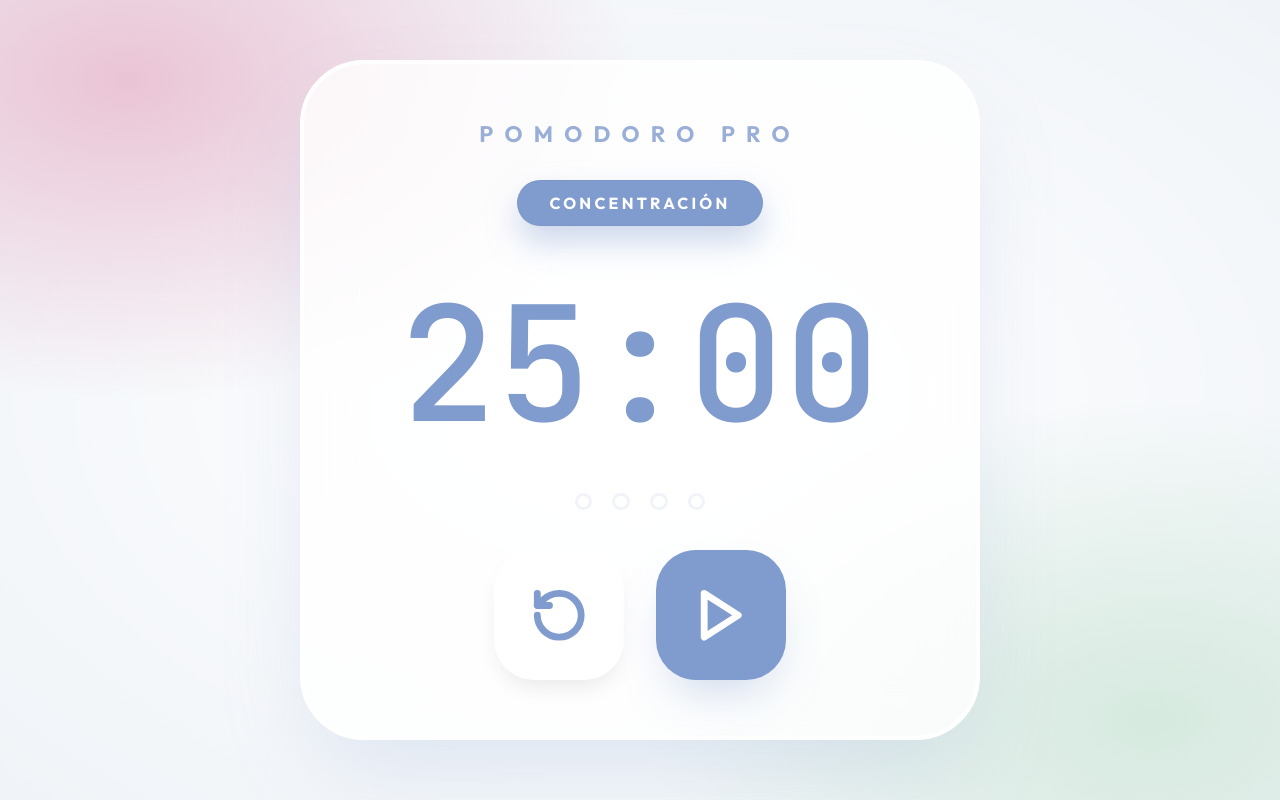
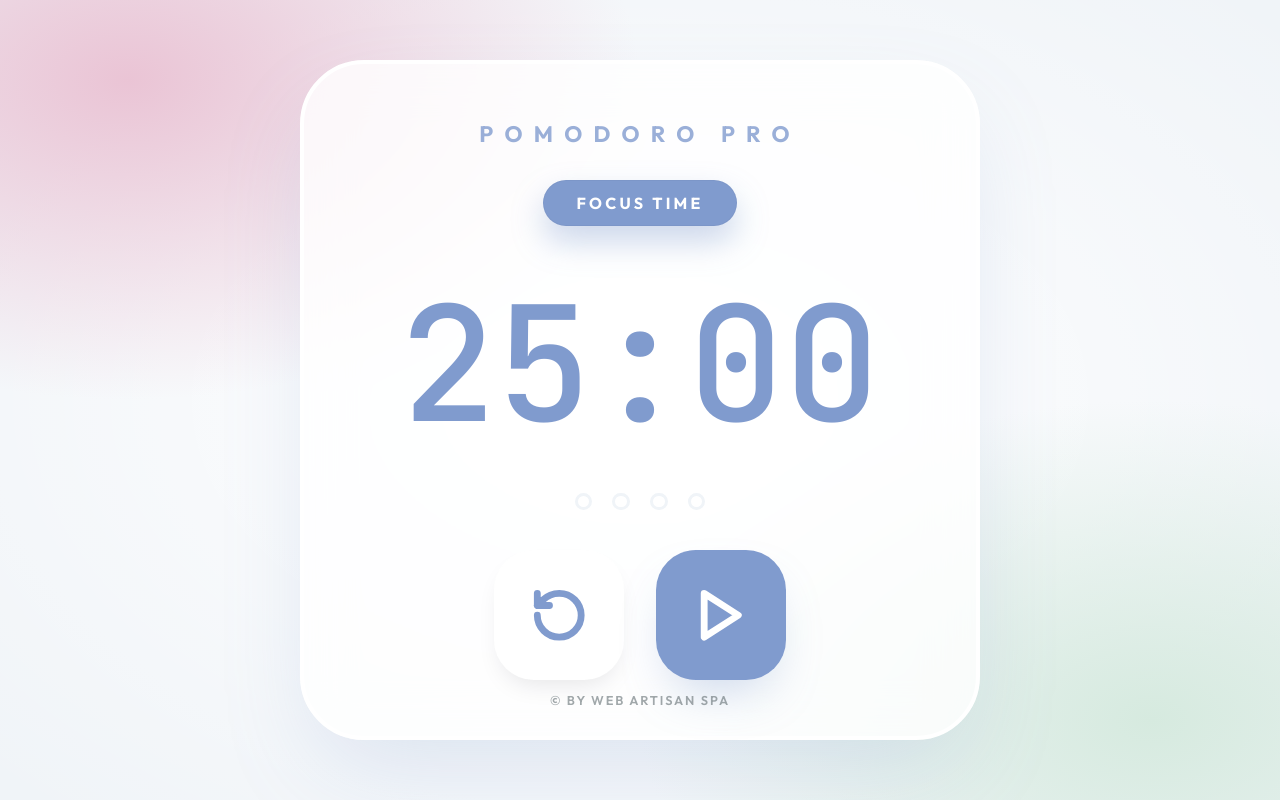
Before and after one commit to jsilvacode/pomodoro-desktop, a website: page src/index.html in a window 1280 px wide. Drawn offline with Linux system fonts and the light colour scheme.

Commit message:
Branding v2: Update labels to English and add WEB ARTISAN SPA credits

```diff
--- a/src/index.html
+++ b/src/index.html
@@ -191,13 +191,24 @@
             stroke-linecap: round;
             stroke-linejoin: round;
         }
+
+        .footer {
+            position: absolute;
+            bottom: 3.5vmin;
+            font-size: clamp(0.6rem, 1.6vmin, 0.8rem);
+            letter-spacing: 0.15em;
+            color: var(--text-dim);
+            opacity: 0.6;
+            font-weight: 600;
+            text-transform: uppercase;
+        }
     </style>
 </head>
 <body>
     <div class="container">
         <h1>Pomodoro Pro</h1>
 
-        <div class="status-badge work" id="statusBadge">ENFOQUE</div>
+        <div class="status-badge work" id="statusBadge">FOCUS TIME</div>
 
         <div class="timer-display working" id="timer">25:00</div>
 
@@ -218,6 +229,8 @@
             </button>
             <button id="pause" class="btn" disabled title="Pausar" style="display:none">Pausa</button> <!-- Hidden but kept for logic for now -->
         </div>
+
+        <div class="footer">© by WEB ARTISAN SPA</div>
     </div>
 
     <script>
@@ -252,11 +265,11 @@
 
             // UI Updates
             if (isWorkSession) {
-                statusBadge.textContent = "CONCENTRACIÓN";
+                statusBadge.textContent = "FOCUS TIME";
                 statusBadge.className = "status-badge work";
                 timerElement.className = "timer-display working";
             } else {
-                statusBadge.textContent = (cyclesCompleted === 0) ? "DESCANSO LARGO" : "DESCANSO CORTO";
+                statusBadge.textContent = (cyclesCompleted === 0) ? "RELAX (LONG)" : "RELAX (SHORT)";
                 statusBadge.className = "status-badge break";
                 timerElement.className = "timer-display break";
             }
@@ -304,14 +317,14 @@
                 if (cyclesCompleted >= 4) {
                     cyclesCompleted = 0;
                     remainingTime = TIMES.LONG_BREAK;
-                    notify('¡Excelente trabajo!', 'Es hora de un descanso largo de 15 minutos.');
+                    notify('Great work!', 'Time for a big 15-minute relax.');
                 } else {
                     remainingTime = TIMES.SHORT_BREAK;
-                    notify('¡Sesión terminada!', 'Tómate un pequeño descanso de 5 minutos.');
+                    notify('Session finished!', 'Take a quick 5-minute relax.');
                 }
             } else {
                 remainingTime = TIMES.WORK;
-                notify('¡Regresamos!', 'Hora de enfocarse de nuevo.');
+                notify("We're back!", 'Time to focus again.');
             }
             isWorkSession = !isWorkSession;
             isRunning = false;
```
